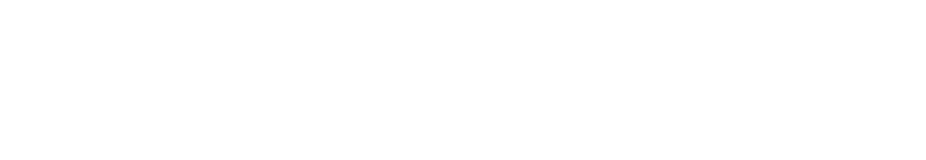
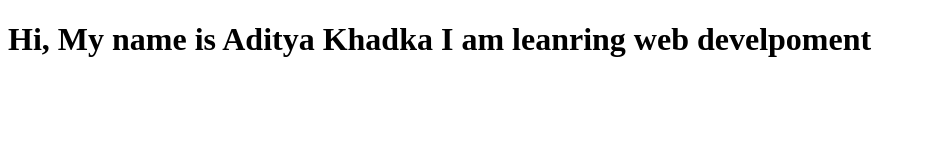
Before and after one commit to lLeDesirl/ledesir.github.io, a plain HTML site: page index.html in a window 1280 px wide. Shown: the whole page, without its empty margins (0-926 px from the left). Drawn offline with Linux system fonts and the light colour scheme.

Commit message:
Update index.html

```diff
--- a/index.html
+++ b/index.html
@@ -5,6 +5,7 @@
     <meta name="viewport" content="width=device-width, initial-scale=1.0">
     <title>Document</title>
 </head>
+    <h1>Hi, My name is Aditya Khadka I am leanring web develpoment</h1>
 <body>
 
 </body>
```
